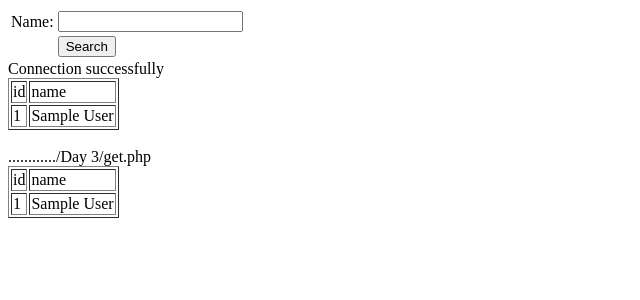
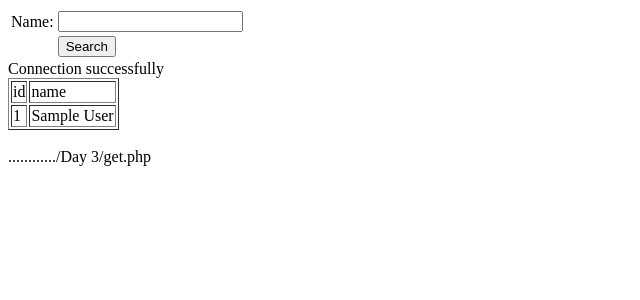
Before and after one commit to Guven2001/ProjectCSC3132, a PHP site: the page made by Day 3/get.php in a window 1280 px wide. Shown: the top 300 px of the page, without its empty margins (0-640 px from the left). Run offline with PHP 8.4, Linux system fonts and the light colour scheme; tables that the repository leaves empty or names only in its code hold one stand-in row (values such as "Sample post").

Commit message:
Edit code

```diff
--- a/Day 3/get.php
+++ b/Day 3/get.php
@@ -32,7 +32,7 @@
         if(isset($_GET['name']) && $_GET['name']!=''){
             SearchStudent($_GET['name'],$connect);
         }
-        PrintTable("students",$connect,['id','reg','name','age','course']);
+        //PrintTable("students",$connect,['id','reg','name','age','course']);
     ?>
 
 </body>
--- a/Day 3/insert.php
+++ b/Day 3/insert.php
@@ -60,7 +60,7 @@
 			die($e->getMessage());
 		}
 	}
-    //PrintTable("students",$connect);
+    PrintTable("students",$connect);
 
 	if ($_SERVER['REQUEST_METHOD'] == "POST") {
 		//echo "Got the POST request from client";
--- a/Day 3/myfunction.php
+++ b/Day 3/myfunction.php
@@ -79,5 +79,4 @@ function PrintTable($tableName,$connect){
     }
 
 
-
     ?>
```
